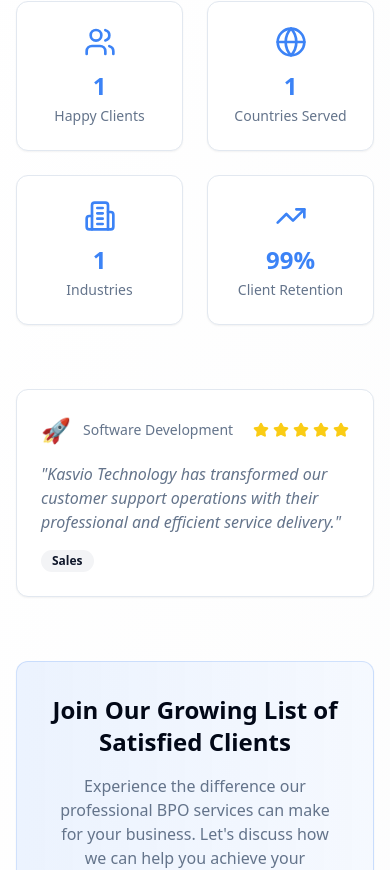
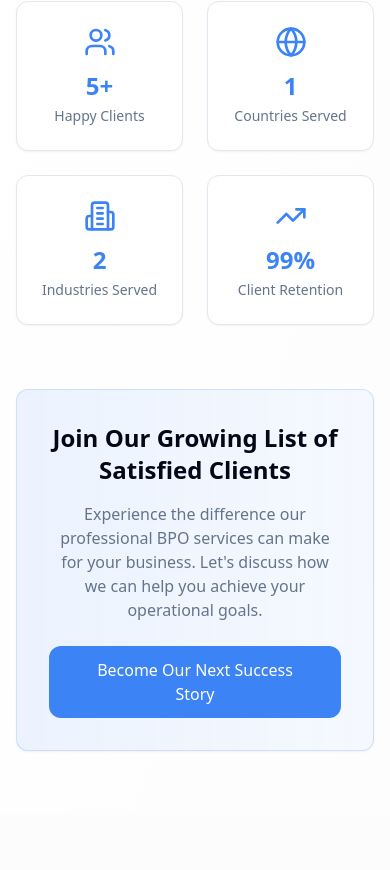
Before and after one commit to pranav6102001/kasvio-tech-spark, a React (Vite) app: page / in a window 390 px wide. Shown: the part 5591-6461 px from the top of the page. Built offline with nearby package versions, Linux system fonts and the light colour scheme.

Commit message:
Remove client partner and testimonials

```diff
--- a/src/components/Clients.tsx
+++ b/src/components/Clients.tsx
@@ -3,21 +3,10 @@ import { Badge } from "@/components/ui/badge";
 import { Star, Users, Building2, Globe, TrendingUp } from "lucide-react";
 
 const Clients = () => {
-  const clients = [
-    {
-      name: "",
-      industry: "Software Development",
-      services: ["Sales"],
-      testimonial: "Kasvio Technology has transformed our customer support operations with their professional and efficient service delivery.",
-      rating: 5,
-      logo: "🚀"
-    }
-  ];
-
   const stats = [
-    { icon: Users, value: "1", label: "Happy Clients" },
+    { icon: Users, value: "5+", label: "Happy Clients" },
     { icon: Globe, value: "1", label: "Countries Served" },
-    { icon: Building2, value: "1", label: "Industries" },
+    { icon: Building2, value: "2", label: "Industries Served" },
     { icon: TrendingUp, value: "99%", label: "Client Retention" }
   ];
 
@@ -46,42 +35,6 @@ const Clients = () => {
                 <stat.icon className="h-8 w-8 text-primary mx-auto mb-3" />
                 <div className="text-2xl font-bold text-primary mb-1">{stat.value}</div>
                 <div className="text-sm text-muted-foreground">{stat.label}</div>
-              </CardContent>
-            </Card>
-          ))}
-        </div>
-
-        {/* Client Testimonials */}
-        <div className="grid md:grid-cols-2 lg:grid-cols-3 gap-6">
-          {clients.map((client, index) => (
-            <Card key={index} className="h-full hover:shadow-lg transition-shadow">
-              <CardContent className="p-6">
-                <div className="flex items-center justify-between mb-4">
-                  <div className="flex items-center space-x-3">
-                    <div className="text-2xl">{client.logo}</div>
-                    <div>
-                      <h3 className="font-semibold text-foreground">{client.name}</h3>
-                      <p className="text-sm text-muted-foreground">{client.industry}</p>
-                    </div>
-                  </div>
-                  <div className="flex items-center space-x-1">
-                    {[...Array(client.rating)].map((_, i) => (
-                      <Star key={i} className="h-4 w-4 fill-yellow-400 text-yellow-400" />
-                    ))}
-                  </div>
-                </div>
-
-                <p className="text-muted-foreground mb-4 italic">
-                  "{client.testimonial}"
-                </p>
-
-                <div className="flex flex-wrap gap-2">
-                  {client.services.map((service, serviceIndex) => (
-                    <Badge key={serviceIndex} variant="secondary" className="text-xs">
-                      {service}
-                    </Badge>
-                  ))}
-                </div>
               </CardContent>
             </Card>
           ))}
```
